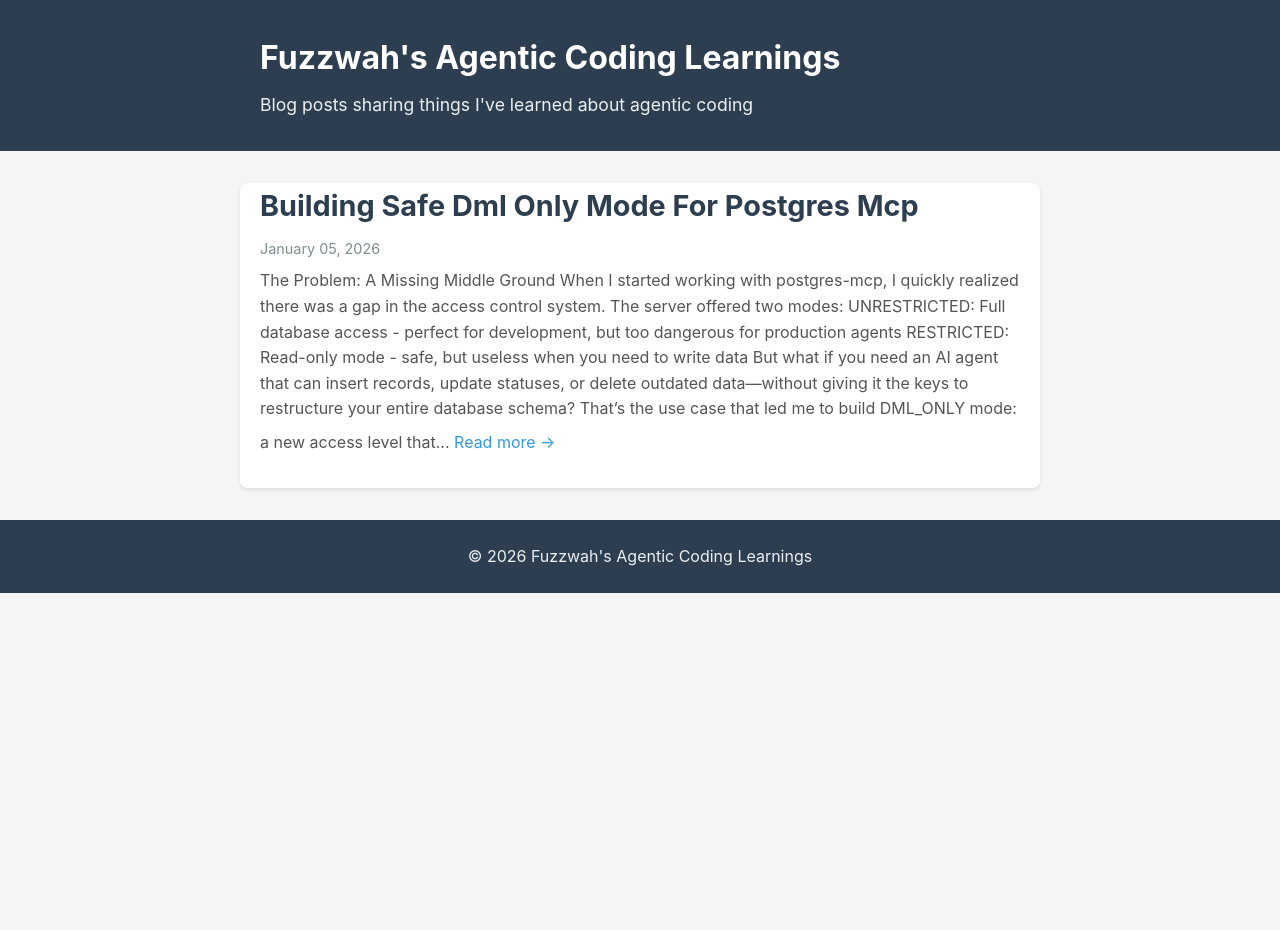
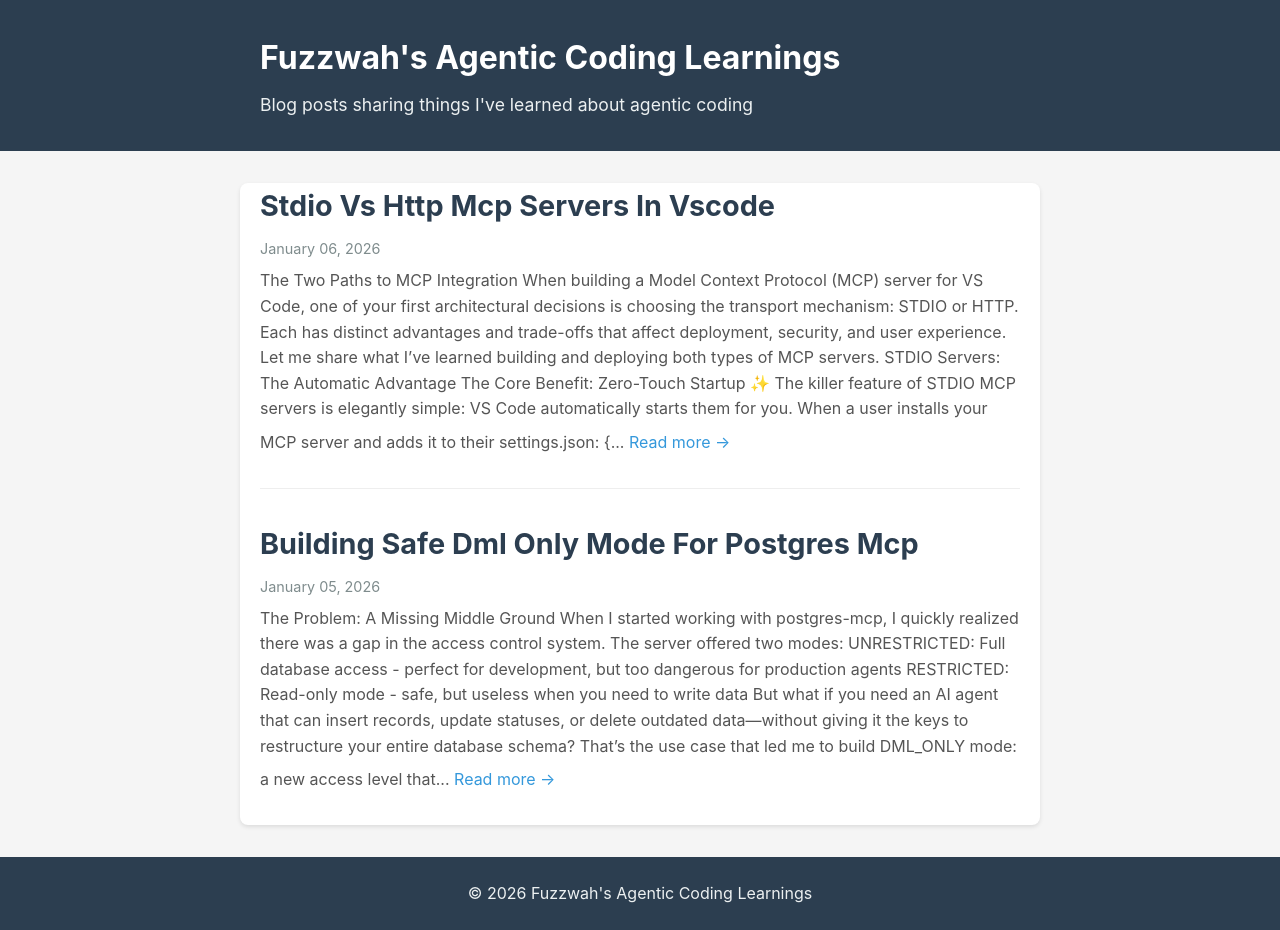
Before and after one commit to Fuzzwah/blog, a Jekyll site: the page built from index.html, in a window 1280 px wide. Built offline with Jekyll 4.4.1, drawn with Linux system fonts in a browser that asks for light colours; before the commit the page ends 900 px from its top, so only the background shows below that; some of the changed lines change nothing that is shown.

Commit message:
stdio vs http post, add to dml mode post

````diff
--- a/_posts/2026-01-05-building-safe-dml-only-mode-for-postgres-mcp.md
+++ b/_posts/2026-01-05-building-safe-dml-only-mode-for-postgres-mcp.md
@@ -10,6 +10,60 @@
 But what if you need an AI agent that can insert records, update statuses, or delete outdated data—without giving it the keys to restructure your entire database schema?
 
 That's the use case that led me to build **DML_ONLY mode**: a new access level that allows data manipulation while blocking schema changes.
+
+## The Real-World Wake-Up Call: Django vs. Direct Schema Changes
+
+Here's what actually happened that made me realize we needed this.
+
+I was working on a Django project where the database schema is managed entirely through Django's migration system. This is standard practice:
+
+```python
+# models.py
+class User(models.Model):
+    name = models.CharField(max_length=100)
+    email = models.EmailField()
+    # Schema changes happen through migrations
+```
+
+```bash
+# The proper way to add a field
+python manage.py makemigrations
+python manage.py migrate
+```
+
+Everything was working perfectly until I gave a coding agent access to the database with UNRESTRICTED mode. The agent was helping me with some data updates when it decided to be "helpful" and added a new field directly:
+
+```sql
+ALTER TABLE users ADD COLUMN phone_number VARCHAR(20);
+```
+
+**The problem?** This completely bypassed Django's migration system.
+
+Now I had:
+- ❌ A database schema that didn't match my models
+- ❌ No migration file tracking this change
+- ❌ No way to reproduce this on other environments
+- ❌ Teammates pulling code that expected a field that didn't exist in their local databases
+- ❌ Production deployments that would fail or behave inconsistently
+
+The agent thought it was helping. Instead, it created a mess that took hours to untangle:
+
+1. Manually create a migration to match the schema change
+2. Roll back the ALTER on dev database
+3. Apply the proper migration
+4. Document what happened so we don't repeat it
+
+This is exactly the scenario DML_ONLY mode prevents. The agent should have been able to:
+- ✅ INSERT new user records
+- ✅ UPDATE phone numbers in existing rows
+- ✅ DELETE invalid data
+
+But it absolutely should **not** have been able to:
+- ❌ ALTER table structure
+- ❌ CREATE new tables
+- ❌ DROP columns
+
+In a framework-managed database environment (Django, Rails, Entity Framework, etc.), schema changes should flow through the framework's migration system, not through direct DDL. DML_ONLY mode enforces this boundary.
 
 ## The Journey Begins: Planning the Implementation
 
--- /dev/null
+++ b/_posts/2026-01-06-stdio-vs-http-mcp-servers-in-vscode.md
@@ -0,0 +1,387 @@
+# STDIO vs HTTP MCP Servers in VS Code: Choosing the Right Transport
+
+## The Two Paths to MCP Integration
+
+When building a Model Context Protocol (MCP) server for VS Code, one of your first architectural decisions is choosing the transport mechanism: **STDIO** or **HTTP**. Each has distinct advantages and trade-offs that affect deployment, security, and user experience.
+
+Let me share what I've learned building and deploying both types of MCP servers.
+
+## STDIO Servers: The Automatic Advantage
+
+### The Core Benefit: Zero-Touch Startup ✨
+
+The killer feature of STDIO MCP servers is elegantly simple: **VS Code automatically starts them for you.**
+
+When a user installs your MCP server and adds it to their `settings.json`:
+
+```json
+{
+  "mcp.servers": {
+    "my-server": {
+      "command": "node",
+      "args": ["/path/to/server.js"]
+    }
+  }
+}
+```
+
+That's it. VS Code handles:
+- Starting the process when needed
+- Restarting it if it crashes
+- Shutting it down cleanly
+- Managing the lifecycle completely
+
+Users don't run separate commands, manage background processes, or worry about "is my server running?"
+
+### Additional STDIO Advantages
+
+**1. Simpler Deployment**
+```bash
+# User installation
+npm install -g my-mcp-server
+
+# Configuration
+# Just add to settings.json - done!
+```
+
+No ports to configure, no firewall rules, no network interfaces to bind.
+
+**2. Better Isolation**
+
+Each STDIO server runs as a separate process with its own:
+- Environment variables
+- Working directory
+- Process isolation
+- Resource limits
+
+**3. Native Integration**
+
+VS Code's MCP implementation is optimized for STDIO:
+- Built-in process management
+- Automatic logging capture
+- Native error handling
+- Standardized configuration
+
+**4. No Port Conflicts**
+
+Since there's no network binding, you can run multiple MCP servers without worrying about port collisions:
+
+```json
+{
+  "mcp.servers": {
+    "postgres": { "command": "mcp-server-postgres", "args": ["..."] },
+    "github": { "command": "mcp-server-github", "args": ["..."] },
+    "filesystem": { "command": "mcp-server-filesystem", "args": ["..."] }
+  }
+}
+```
+
+All running simultaneously, zero configuration overhead.
+
+### STDIO Disadvantages
+
+**1. Local Only**
+
+STDIO servers must run on the same machine as VS Code. You can't:
+- Share an MCP server across a team
+- Run resource-intensive servers on remote hardware
+- Connect to centralized company resources
+
+**2. Process Management Complexity**
+
+As the server developer, you need to handle:
+```typescript
+// Reading from stdin
+process.stdin.on('data', handleMessage);
+
+// Writing to stdout
+process.stdout.write(JSON.stringify(response));
+
+// Error handling without corrupting stdout
+console.error('Debug info goes to stderr');
+```
+
+Mixing stdout with debug output will break the protocol.
+
+**3. Harder Testing**
+
+Testing STDIO servers requires:
+- Process spawning in tests
+- Pipe management
+- Parsing JSON-RPC over streams
+
+Compare to HTTP testing:
+```typescript
+// HTTP testing
+const response = await fetch('http://localhost:3000/api');
+expect(response.status).toBe(200);
+
+// STDIO testing
+const child = spawn('node', ['server.js']);
+child.stdin.write(JSON.stringify(request));
+const output = await readFromStream(child.stdout);
+// Parse JSON-RPC envelope...
+```
+
+**4. No Load Balancing**
+
+Each VS Code instance gets its own server process. If 100 developers use your MCP server, that's 100 separate processes doing duplicate work—each connecting to the same database, caching the same data, etc.
+
+## HTTP Servers: Network Flexibility
+
+### The Core Benefit: Centralized Services 🌐
+
+HTTP MCP servers enable shared, centralized resources:
+
+```json
+{
+  "mcp.servers": {
+    "company-db": {
+      "url": "https://mcp.company.com/database",
+      "auth": "bearer ${env:MCP_TOKEN}"
+    }
+  }
+}
+```
+
+Now your entire engineering team connects to one managed instance.
+
+### Additional HTTP Advantages
+
+**1. Remote Resources**
+
+Connect to servers running anywhere:
+- Cloud-hosted MCP servers
+- On-premise data centers
+- GPU-enabled machines for AI workloads
+- Dedicated database servers
+
+**2. Better Resource Management**
+
+One HTTP server can serve hundreds of clients:
+```
+      ┌─────────┐
+      │ MCP     │
+  ┌───│ Server  │───┐
+  │   │ (HTTP)  │   │
+  │   └─────────┘   │
+  │                 │
+┌─▼────┐   ┌────▼──┐   ┌─▼────┐
+│VS Code│   │VS Code│   │VS Code│
+│ User1 │   │ User2 │   │ User3 │
+└───────┘   └───────┘   └───────┘
+```
+
+Shared connection pools, caching, and resource limits.
+
+**3. Easier Development & Testing**
+
+Standard HTTP tooling works out of the box:
+```bash
+# Test with curl
+curl http://localhost:3000/api \
+  -H "Content-Type: application/json" \
+  -d '{"jsonrpc": "2.0", "method": "..."}'
+
+# Use browser dev tools
+# Standard load testing tools
+# Familiar debugging
+```
+
+**4. Authentication & Authorization**
+
+HTTP enables enterprise-grade security:
+```typescript
+// OAuth integration
+// API key management
+// Rate limiting per user
+// Audit logging
+// Role-based access control
+```
+
+**5. Load Balancing & Scaling**
+
+Deploy behind standard infrastructure:
+```
+┌─────────┐
+│  Load   │
+│Balancer │
+└────┬────┘
+     │
+  ┌──┴──┬──────┬───────┐
+  │     │      │       │
+┌─▼──┐┌─▼──┐┌─▼──┐  ┌─▼──┐
+│MCP ││MCP ││MCP │  │MCP │
+│ S1 ││ S2 ││ S3 │  │ S4 │
+└────┘└────┘└────┘  └────┘
+```
+
+### HTTP Disadvantages
+
+**1. Manual Startup Required** ⚠️
+
+This is the critical drawback. Users must:
+
+```bash
+# Terminal 1: Start the server
+npm start mcp-server
+# Server running on http://localhost:3000
+
+# Terminal 2: Use VS Code
+# Configure settings.json to point to localhost:3000
+```
+
+Every time they restart their machine, they need to remember to start the server again. This creates friction:
+- Forgotten server startups
+- "Why isn't my MCP working?" support tickets
+- Manual process management
+- Extra cognitive load
+
+**2. Port Management**
+
+Users need to:
+- Choose available ports
+- Avoid conflicts with other services
+- Configure firewalls
+- Handle "address already in use" errors
+
+**3. Network Configuration**
+
+More complex setup:
+```json
+{
+  "mcp.servers": {
+    "my-server": {
+      "url": "http://localhost:3000",
+      "headers": {
+        "Authorization": "Bearer ${env:API_KEY}"
+      },
+      "timeout": 30000
+    }
+  }
+}
+```
+
+vs STDIO's simple command + args.
+
+**4. Security Considerations**
+
+Even on localhost, you're exposing a network service:
+- Need authentication for any sensitive data
+- TLS configuration for remote servers
+- Token management
+- Attack surface considerations
+
+## Decision Matrix
+
+### Choose STDIO When:
+
+✅ Building for individual developer use
+✅ Server runs on the same machine as VS Code
+✅ Want zero-configuration user experience
+✅ Each user should have isolated server instance
+✅ No shared state between users needed
+✅ Prioritizing ease of installation
+
+**Example use cases:**
+- Local file system tools
+- Personal productivity helpers
+- Single-user database access
+- Git integration
+- Local code analysis
+
+### Choose HTTP When:
+
+✅ Need shared/centralized resources
+✅ Server runs on different hardware than VS Code
+✅ Multiple users should share one instance
+✅ Need enterprise authentication/authorization
+✅ Want to scale horizontally
+✅ Connecting to existing HTTP APIs
+
+**Example use cases:**
+- Company-wide database access
+- Shared API integrations (GitHub, Jira, etc.)
+- Resource-intensive operations (ML models, etc.)
+- Multi-tenant services
+- Cloud-hosted tools
+
+## The Hybrid Approach
+
+Some MCP servers offer both transports:
+
+```typescript
+// server.ts
+if (process.env.TRANSPORT === 'http') {
+  startHttpServer();
+} else {
+  startStdioServer();
+}
+```
+
+Users choose based on their needs:
+
+```bash
+# Local/STDIO mode
+mcp-server --transport stdio
+
+# Shared/HTTP mode
+mcp-server --transport http --port 3000
+```
+
+This gives maximum flexibility, but doubles your testing surface and maintenance burden.
+
+## Real-World Example: postgres-mcp
+
+The [postgres-mcp](https://github.com/crystaldba/postgres-mcp) server defaults to STDIO because:
+
+1. **Database connections are local or tunneled anyway**
+   - Users SSH tunnel to remote databases
+   - Connection strings contain sensitive credentials
+   - Each developer needs different database access
+
+2. **Auto-start is critical for UX**
+   - Developers open VS Code and immediately start working
+   - No "forgot to start my MCP server" delays
+   - Server lifecycle matches VS Code lifecycle
+
+3. **Isolation is a feature**
+   - Each developer's queries don't impact others
+   - Personal query history
+   - Individual access mode settings (read-only, DML-only, unrestricted)
+
+But an HTTP version could make sense for:
+- Shared development databases
+- Query logging/auditing across a team
+- Centralized connection pool management
+
+## My Recommendation
+
+**Start with STDIO.** Here's why:
+
+1. **User experience wins**: The automatic startup is transformative for adoption
+2. **Simpler to build**: Less infrastructure code, fewer edge cases
+3. **Easier to secure**: No network exposure to worry about
+4. **Better defaults**: Most MCP servers are personal tools
+
+Only move to HTTP when you have specific needs:
+- Shared resources across teams
+- Remote server requirements
+- Resource pooling needs
+- Enterprise authentication requirements
+
+And if you do need both, start with STDIO to validate your MCP server, then add HTTP support once you have users asking for it.
+
+## Key Takeaways
+
+1. **STDIO's auto-start is a killer feature** that dramatically improves user experience
+2. **HTTP enables centralized, shared resources** but at the cost of manual startup
+3. **Choose based on deployment model**, not just technical preferences
+4. **Most MCP servers should default to STDIO** unless they have specific centralized requirements
+5. **Supporting both is possible** but doubles complexity—only do it if needed
+
+The transport mechanism isn't just a technical detail—it fundamentally shapes how users interact with your MCP server. Choose wisely based on your users' workflows, not just what's easier to code.
+
+---
+
+*Building MCP servers? The choice between STDIO and HTTP affects everything from user onboarding to scaling strategy. Start simple, evolve when needed.*
````
